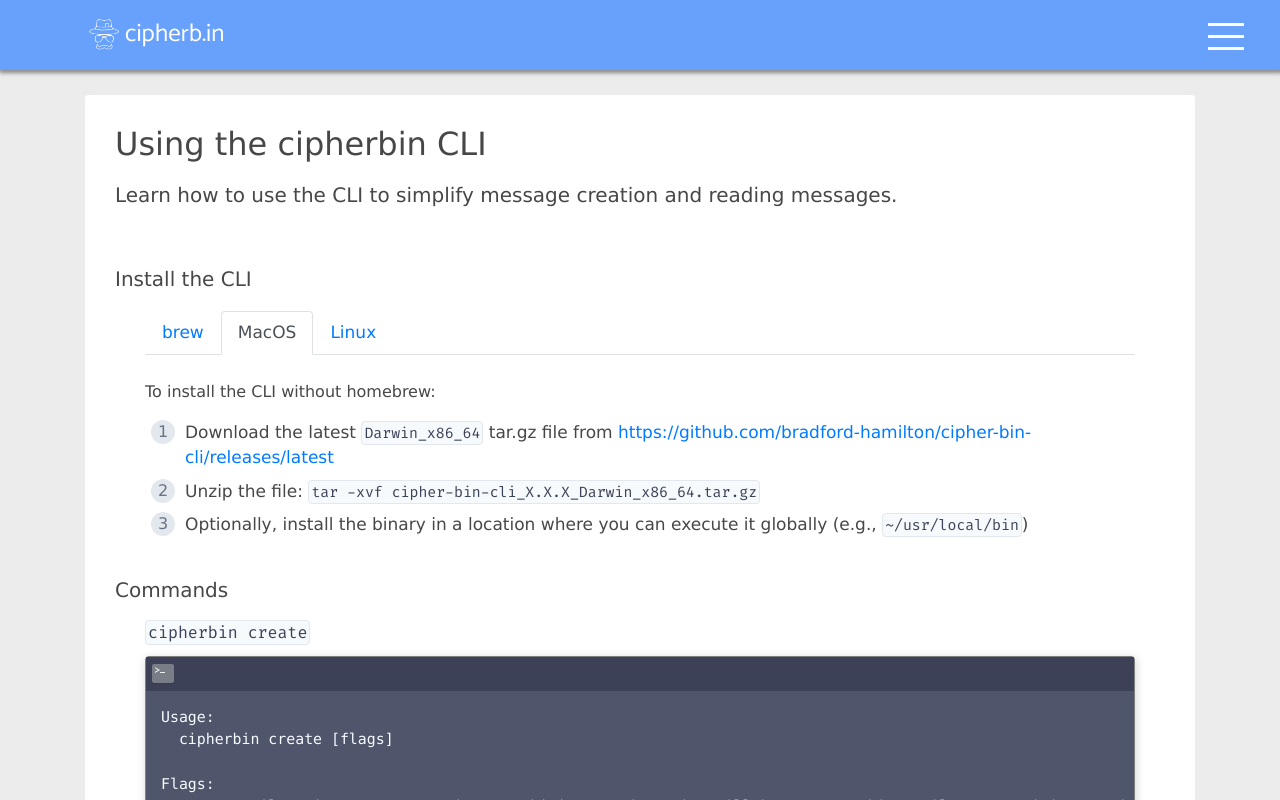
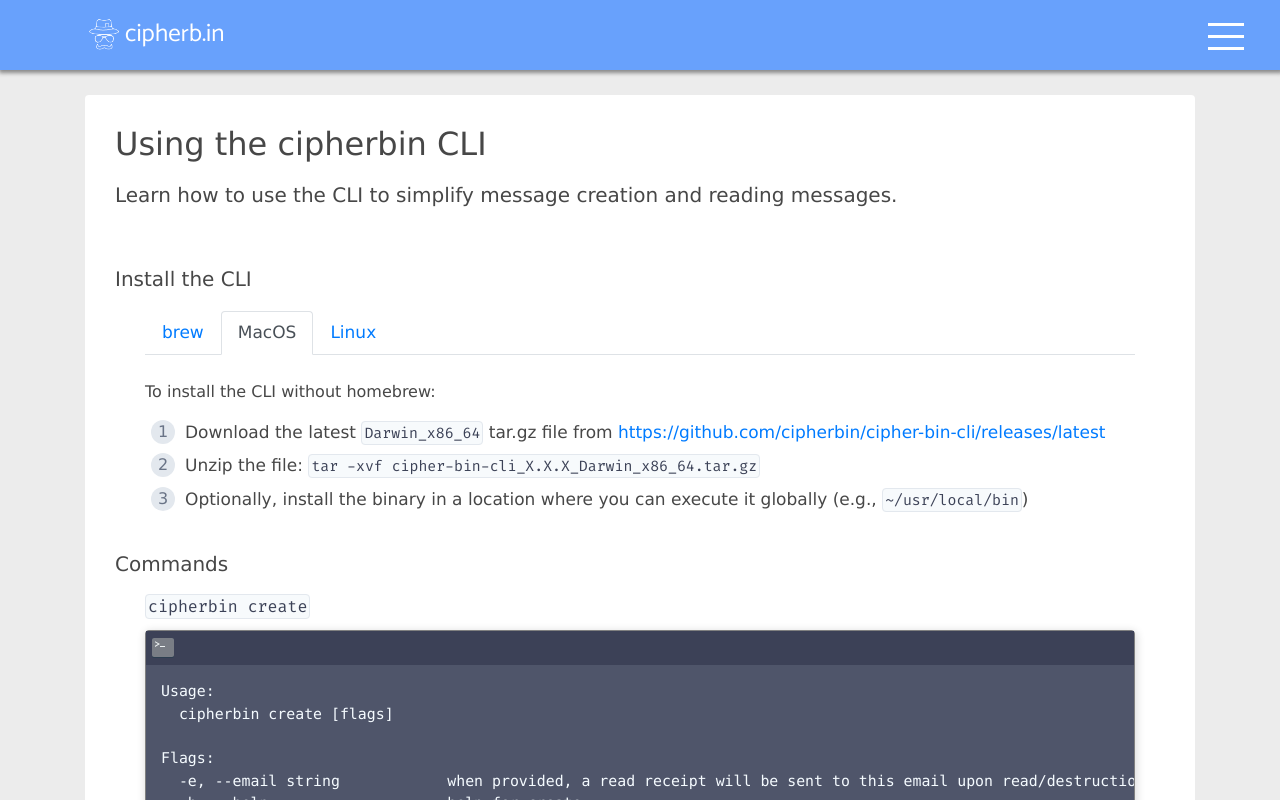
Before and after one commit to cipherbin/cipher-bin-client, a React (Create React App) app: page /cli in a window 1280 px wide. Both pictures are taken after a click on the tab "MacOS". Shown: the top 800 px of the page. Built offline with nearby package versions, Linux system fonts and the light colour scheme.

Commit message:
updates for new org

```diff
--- a/src/components/Cli/Cli.js
+++ b/src/components/Cli/Cli.js
@@ -23,8 +23,8 @@
               <div className="terminal-div">
                 <Terminal
                   commands={[
-                    { promptSymbol: '$', text: 'brew tap bradford-hamilton/cipherbin' },
-                    { promptSymbol: '$', text: 'brew install bradford-hamilton/cipherbin/cipherbin' },
+                    { promptSymbol: '$', text: 'brew tap cipherbin/cipherbin' },
+                    { promptSymbol: '$', text: 'brew install cipherbin/cipherbin/cipherbin' },
                   ]}
                 />
               </div>
@@ -38,9 +38,9 @@
                     <a
                       rel="noopener noreferrer"
                       target="_blank"
-                      href="https://github.com/bradford-hamilton/cipher-bin-cli/releases/latest"
+                      href="https://github.com/cipherbin/cipher-bin-cli/releases/latest"
                     >
-                      https://github.com/bradford-hamilton/cipher-bin-cli/releases/latest
+                      https://github.com/cipherbin/cipher-bin-cli/releases/latest
                     </a>
                   </>,
                   <>
@@ -62,9 +62,9 @@
                     <a
                       rel="noopener noreferrer"
                       target="_blank"
-                      href="https://github.com/bradford-hamilton/cipher-bin-cli/releases/latest"
+                      href="https://github.com/cipherbin/cipher-bin-cli/releases/latest"
                     >
-                      https://github.com/bradford-hamilton/cipher-bin-cli/releases/latest
+                      https://github.com/cipherbin/cipher-bin-cli/releases/latest
                     </a>
                   </>,
                   <>
--- a/src/components/NavigationBar/NavigationBar.js
+++ b/src/components/NavigationBar/NavigationBar.js
@@ -84,7 +84,7 @@
               </div>
               <div className="github-wrapper">
                 <a
-                  href="https://github.com/bradford-hamilton/cipher-bin-server"
+                  href="https://github.com/cipherbin/cipher-bin-server"
                   target="_blank"
                   rel="noopener noreferrer"
                 >
@@ -141,7 +141,7 @@
                 <a
                   role="button"
                   className="hamburger-links"
-                  href="https://github.com/bradford-hamilton/cipher-bin-server"
+                  href="https://github.com/cipherbin/cipher-bin-server"
                   target="_blank"
                   rel="noopener noreferrer"
                 >
```
Also changed, not shown: 1 other file (tests, documents, lock files or other folders).
